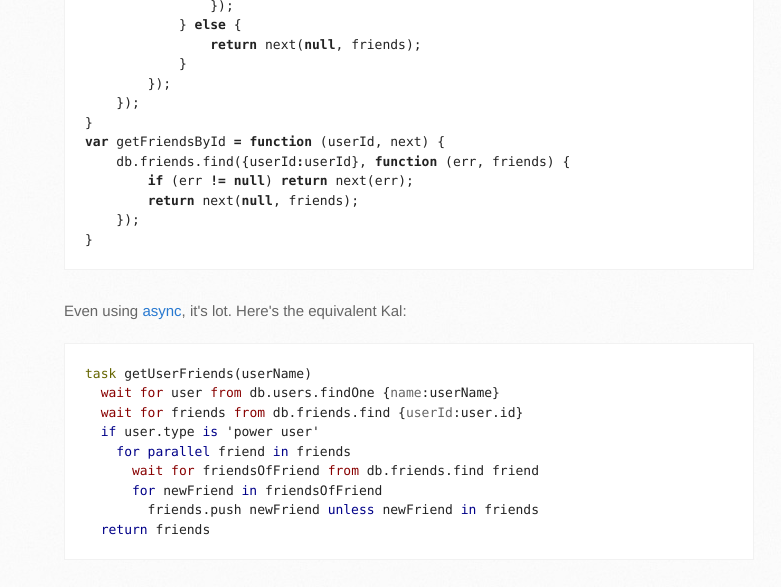
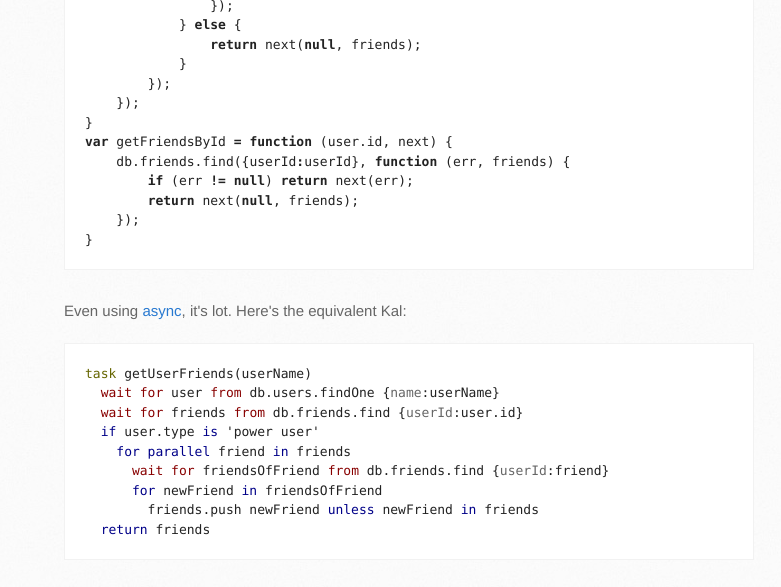
Before and after one commit to rzimmerman/kal, a plain HTML site: page index.html in a window 1280 px wide. Shown: the part 1840-2427 px from the top of the page, without its empty margins (106-887 px from the left). Drawn offline with Linux system fonts and the light colour scheme.

Commit message:
fixing bad translations in the homepage html
gh-73

```diff
--- a/index.html
+++ b/index.html
@@ -106,7 +106,7 @@
         <span class="p">});</span>
     <span class="p">});</span>
 <span class="p">}</span>
-<span class="kd">var</span> <span class="nx">getFriendsById</span> <span class="o">=</span> <span class="kd">function</span> <span class="p">(</span><span class="nx">userId</span><span class="p">,</span> <span class="nx">next</span><span class="p">)</span> <span class="p">{</span>
+<span class="kd">var</span> <span class="nx">getFriendsById</span> <span class="o">=</span> <span class="kd">function</span> <span class="p">(</span><span class="nx">user.id</span><span class="p">,</span> <span class="nx">next</span><span class="p">)</span> <span class="p">{</span>
     <span class="nx">db</span><span class="p">.</span><span class="nx">friends</span><span class="p">.</span><span class="nx">find</span><span class="p">({</span><span class="nx">userId</span><span class="o">:</span><span class="nx">userId</span><span class="p">},</span> <span class="kd">function</span> <span class="p">(</span><span class="nx">err</span><span class="p">,</span> <span class="nx">friends</span><span class="p">)</span> <span class="p">{</span>
         <span class="k">if</span> <span class="p">(</span><span class="nx">err</span> <span class="o">!=</span> <span class="kc">null</span><span class="p">)</span> <span class="k">return</span> <span class="nx">next</span><span class="p">(</span><span class="nx">err</span><span class="p">);</span>
         <span class="k">return</span> <span class="nx">next</span><span class="p">(</span><span class="kc">null</span><span class="p">,</span> <span class="nx">friends</span><span class="p">);</span>
@@ -121,7 +121,7 @@
   <span class="kw2">wait for</span> friends <span class="kw2">from</span> db.friends.find {<span class="ide">userId</span>:user.id}
   <span class="kw">if</span> user.type <span class="kw">is</span> 'power user'
     <span class="kw">for parallel</span> friend <span class="kw">in</span> friends
-      <span class="kw2">wait for</span> friendsOfFriend <span class="kw2">from</span> db.friends.find friend
+      <span class="kw2">wait for</span> friendsOfFriend <span class="kw2">from</span> db.friends.find {<span class="ide">userId</span>:friend}
       <span class="kw">for</span> newFriend <span class="kw">in</span> friendsOfFriend
         friends.push newFriend <span class="kw">unless</span> newFriend <span class="kw">in</span> friends
   <span class="kw">return</span> friends
```
